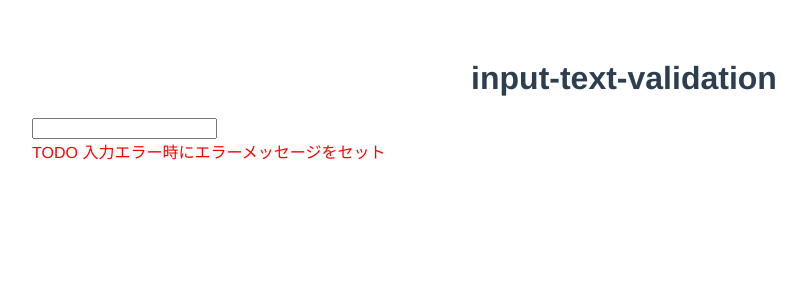
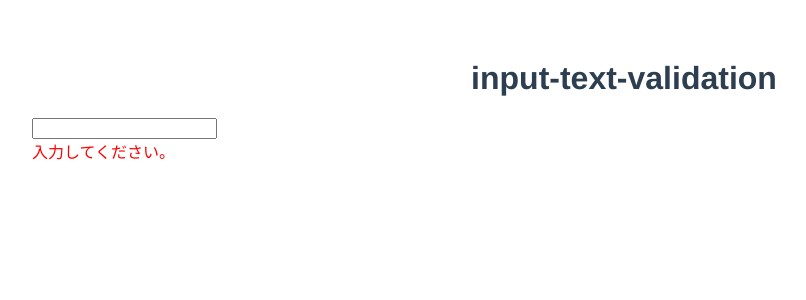
Before and after one commit to pmw1415/InputTextValidation, a Vue app: page / in a window 1280 px wide. Shown: the top 300 px of the page, without its empty margins (16-822 px from the left). Built offline with nearby package versions, Linux system fonts and the light colour scheme.

Commit message:
必須チェック追加

```diff
--- a/src/App.vue
+++ b/src/App.vue
@@ -5,7 +5,10 @@
     <HelloWorld msg="Welcome to Your Vue.js App"/>
     -->
     <h1>input-text-validation</h1>
-    <InputTextValidation class="input-text-validation" />
+    <InputTextValidation
+      class="input-text-validation"
+      :required="true"
+    />
   </div>
 </template>
 
--- a/src/components/InputTextValidation.vue
+++ b/src/components/InputTextValidation.vue
@@ -1,6 +1,9 @@
 <template>
   <div class="input-text-validation">
-    <input class="input" />
+    <input
+      v-model="value"
+      class="input"
+    />
     <div class="error-message">{{ errMsg }}</div>
   </div>
 </template>
@@ -9,16 +12,38 @@
 export default {
   name: 'InputTextValidation',
   props: {
+    // 必須チェック
+    required: {
+      type: Boolean,
+      default: false
+    }
+
     // TODO チェックパターンとチェックに必要なパラメータを追加
+
   },
   data: () => {
     return {
-      errMsg: 'TODO 入力エラー時にエラーメッセージをセット'
+      value: ''
     };
+  },
+  computed: {
+    errMsg() {
+      // TODO 複数パターンをチェック、エラー通知できるようにする
+      // TODO input要素の枠を変える
+
+      if (this.required) {
+        // 必須チェック
+        if (!this.value.length) {
+          return '入力してください。';
+        }
+      }
+
+      // OK
+      return '';
+    }
   },
   method: {
     // TODO チェックパターンごとにメソッドを追加
-    // TODO input入力を検知してチェック処理を実施
   }
 };
 </script>
```
